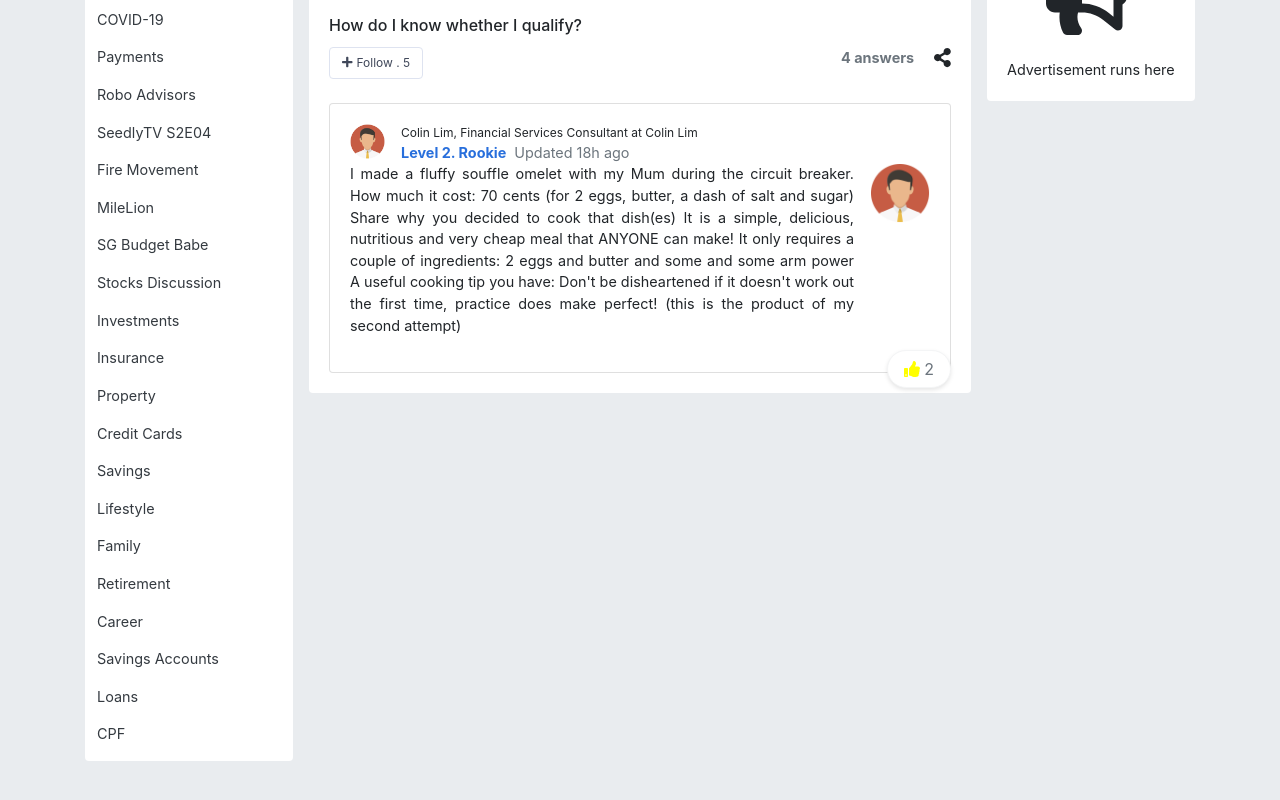
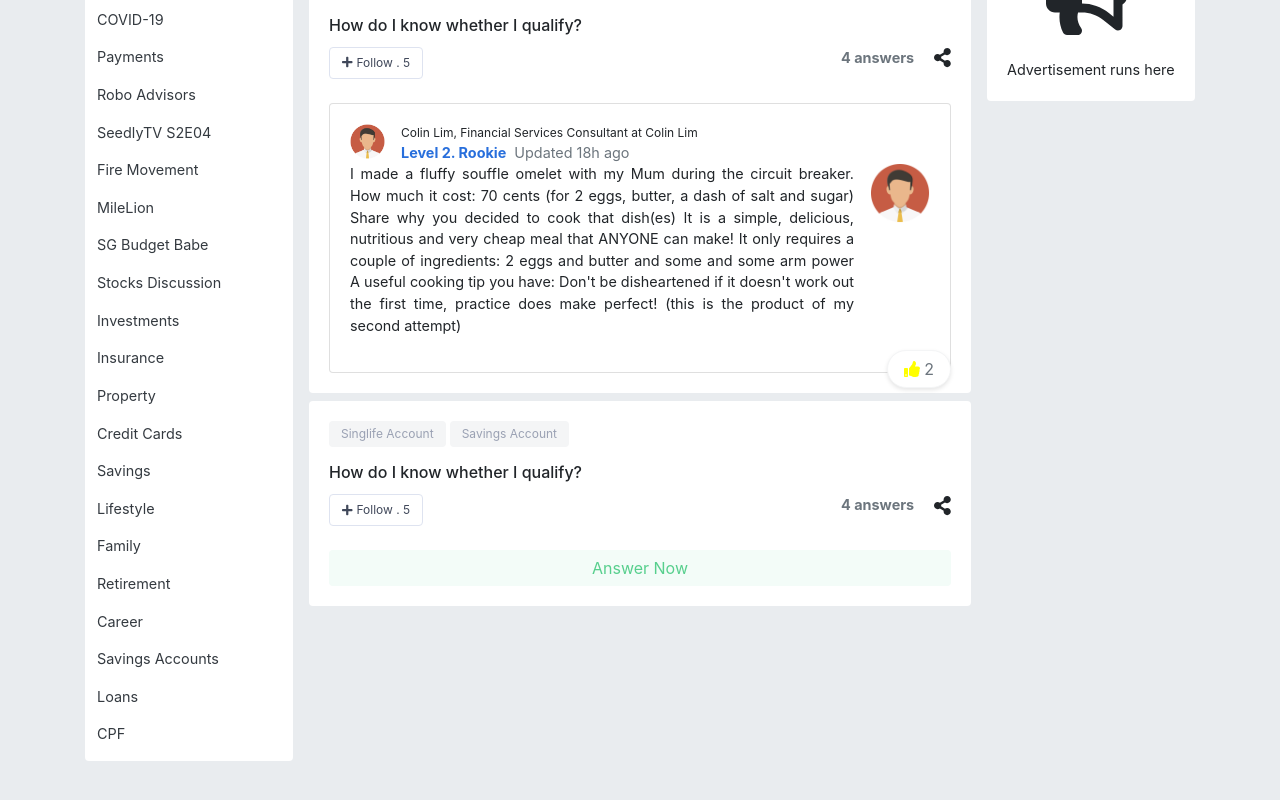
Before and after one commit to Anupam-dagar/Seedly-Assignment, a React (Create React App) app: page / in a window 1280 px wide. Shown: the part 460-1260 px from the top of the page. Built offline with nearby package versions, Linux system fonts and the light colour scheme.

Commit message:
add Unanswered Question Card Component.

```diff
--- a/src/App.css
+++ b/src/App.css
@@ -139,3 +139,18 @@ body {
   border: 1px solid rgb(244, 245, 246);
   border-radius: 30px;
 }
+
+/* Answer Button */
+.btn-answer {
+  width: 100%;
+  color: rgb(87, 207, 141);
+  background-color: rgb(243, 252, 248);
+  border: 0;
+}
+
+.btn-answer:hover {
+  width: 100%;
+  color: rgb(87, 207, 141);
+  background-color: rgb(243, 252, 248);
+  border: 0;
+}
--- a/src/Components/Questionfeed.js
+++ b/src/Components/Questionfeed.js
@@ -1,6 +1,7 @@
 import React, { Component } from "react";
 import QuestionFeedTopbar from "./Questionfeedtopbar";
 import QuestionCard from "./Questioncard";
+import UnansweredQuestionCard from "./Unansweredquestioncard";
 
 class QuestionFeed extends Component {
   render() {
@@ -8,6 +9,7 @@ class QuestionFeed extends Component {
       <>
         <QuestionFeedTopbar />
         <QuestionCard />
+        <UnansweredQuestionCard />
       </>
     );
   }
--- /dev/null
+++ b/src/Components/Unansweredquestioncard.js
@@ -0,0 +1,21 @@
+import React, { Component } from "react";
+import { Card, Button } from "react-bootstrap";
+import QuestionCardTopics from "./Questioncardtopics";
+import QuestionFollowShareBar from "./Questionfollowsharebar";
+
+class UnansweredQuestionCard extends Component {
+  render() {
+    return (
+      <Card style={{ border: 0 }} className="mt-2">
+        <Card.Body>
+          <QuestionCardTopics />
+          <Card.Title>How do I know whether I qualify?</Card.Title>
+          <QuestionFollowShareBar />
+          <Button className="btn-answer mt-4">Answer Now</Button>
+        </Card.Body>
+      </Card>
+    );
+  }
+}
+
+export default UnansweredQuestionCard;
```
